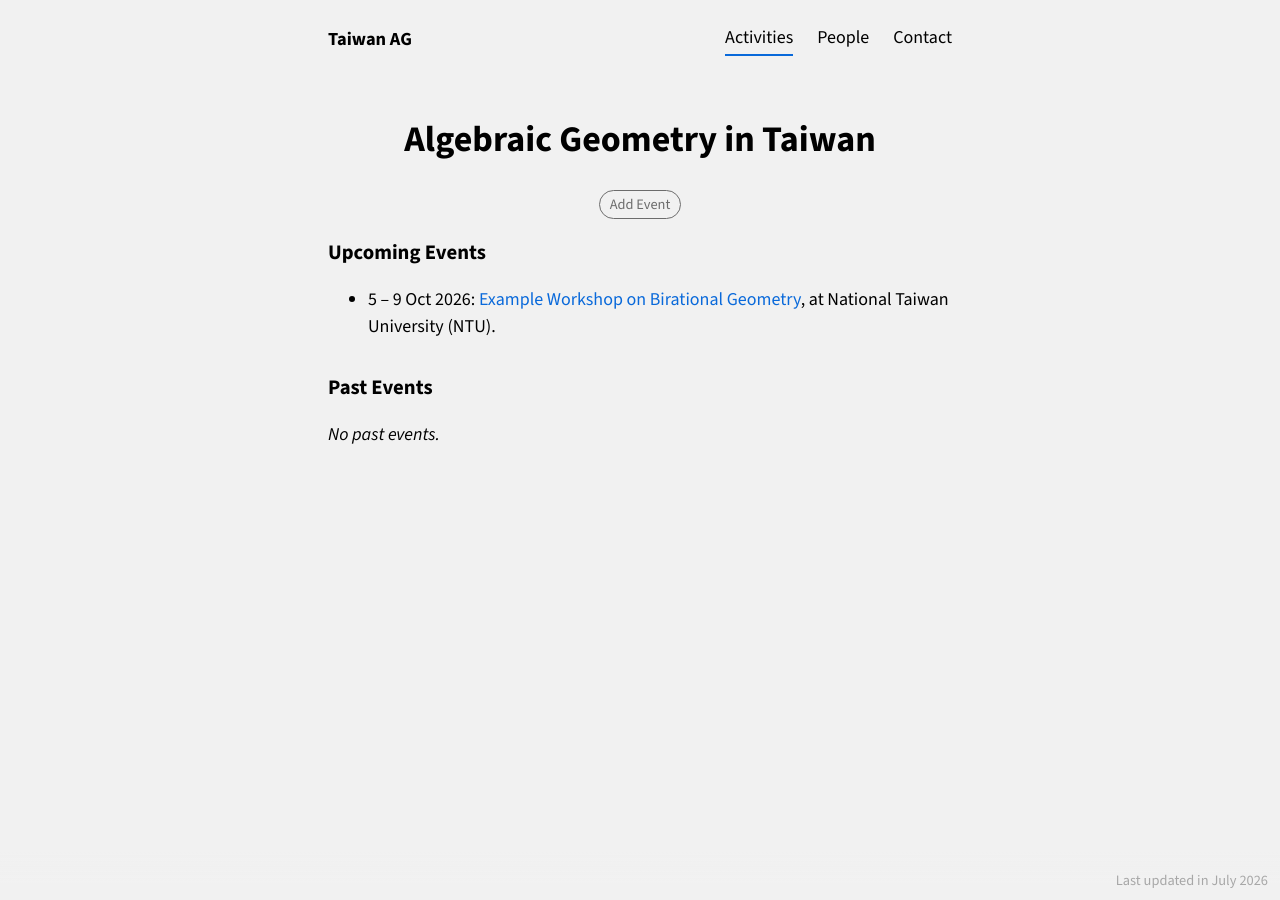
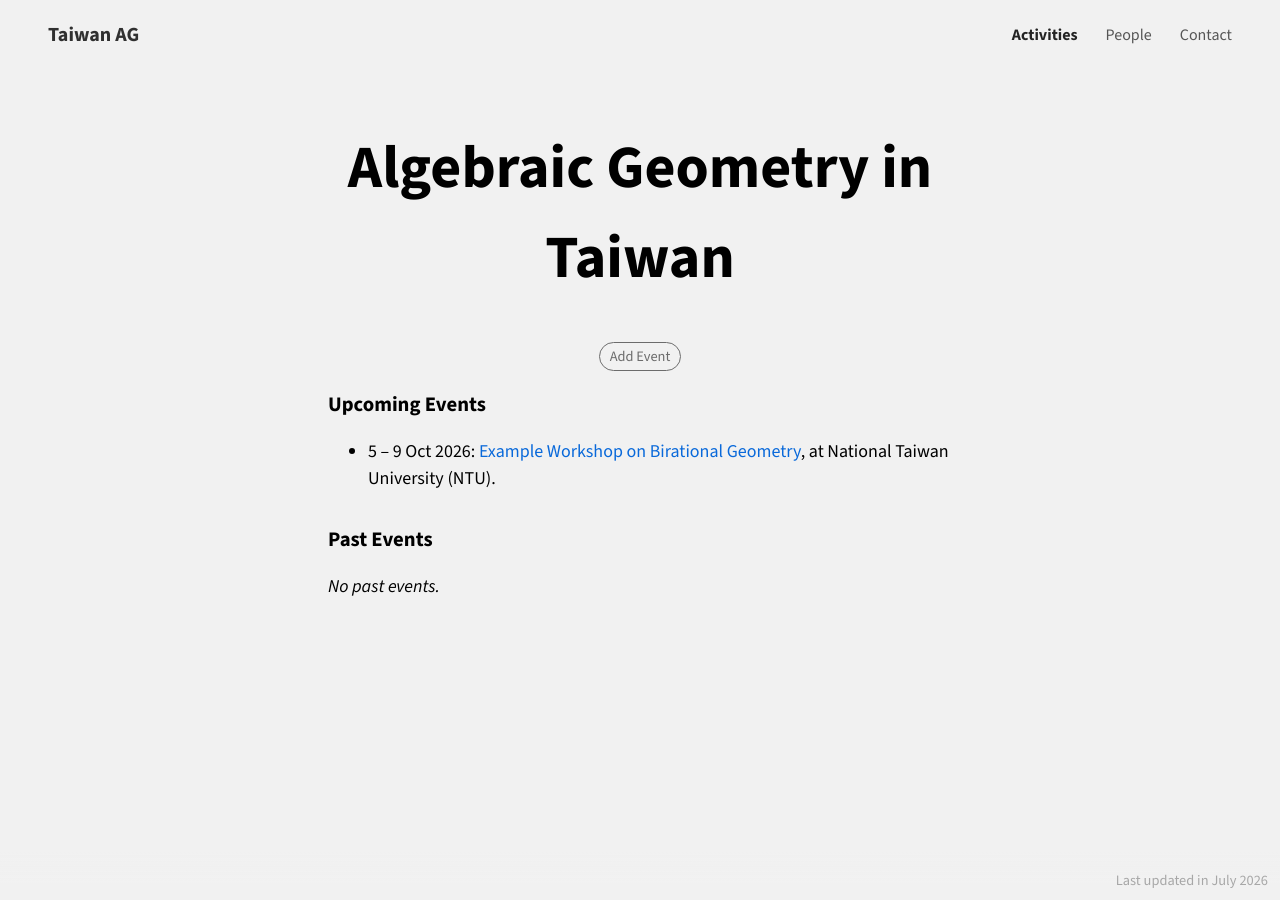
Before and after one commit to taiwan-ag/taiwan-ag.github.io, a Jekyll site: the page built from index.md, in a window 1280 px wide. Built offline with Jekyll 4.4.1, drawn with Linux system fonts in a browser that asks for light colours.

Commit message:
Restyle header and page titles for a lighter, more spacious look
Widen the header to span the full page instead of the narrow content
column, lighten the nav links (regular weight, muted gray, bold only for
the active page, no underline), and enlarge the page titles so they read
as a real heading rather than a mid-size label. The title is now always
rendered on the page itself (bigger on desktop, scaled down on mobile)
instead of being swapped for a short title in the mobile bar.

Co-Authored-By: Claude Sonnet 5 <noreply@anthropic.com>
Claude-Session: https://claude.ai/code/session_018MqQmPRFp8y98TfkCLULsc

```diff
--- a/_includes/header.html
+++ b/_includes/header.html
@@ -5,7 +5,6 @@
     <span class="nav-toggle-bar"></span>
   </button>
   <a href="{{ '/' | relative_url }}" class="site-name">{{ site.short_title }}</a>
-  <span class="page-title">{{ page.title }}</span>
   <nav id="site-nav" class="site-nav" aria-label="Main navigation">
     <a href="{{ '/' | relative_url }}"{% if page.url == '/' %} class="active"{% endif %}>Activities</a>
     <a href="{{ '/people/' | relative_url }}"{% if page.url == '/people/' %} class="active"{% endif %}>People</a>
--- a/assets/css/main.css
+++ b/assets/css/main.css
@@ -50,6 +50,7 @@ body {
 }
 
 h1 {
+  font-size: 3.75rem;
   text-align: center;
 }
 
@@ -110,38 +111,33 @@ h3 {
 
 /* Plain header row, no background/border -- sits in normal document
    flow (scrolls with the page) on every breakpoint, unlike the old
-   fixed sidebar/topbar. Width-matched to .page-content so the name and
-   links line up above the content column instead of spanning edge to
-   edge. */
+   fixed sidebar/topbar. Spans the full page width (unlike
+   .page-content's narrower reading column), name flush left and links
+   flush right. */
 .site-header {
   align-items: center;
   display: flex;
   gap: 1rem;
   justify-content: space-between;
-  margin: 0 auto;
-  max-width: 45rem;
-  padding: 1.5rem 3rem 0;
+  padding: 1.25rem 3rem 0;
 }
 
 .site-name {
   color: inherit;
-  font-size: 1.15rem;
+  font-size: 1.25rem;
   font-weight: bold;
+  opacity: 0.8;
   text-decoration: none;
 }
 
-/* Mobile-only (hamburger for the off-canvas drawer, and the current
-   page's short title) -- hidden on desktop, where the nav links render
-   inline in .site-nav instead. Shown by the @media block below. */
-.nav-toggle,
-.page-title {
-  display: none;
-}
-
+/* Mobile-only hamburger for the off-canvas drawer -- hidden on
+   desktop, where the nav links render inline in .site-nav instead.
+   Shown by the @media block below. */
 .nav-toggle {
   background: none;
   border: none;
   cursor: pointer;
+  display: none;
   flex-direction: column;
   gap: 0.3rem;
   padding: 0.4rem;
@@ -159,21 +155,24 @@ h3 {
    query below replaces this with the off-canvas drawer instead. */
 .site-nav {
   display: flex;
-  gap: 1.5rem;
+  gap: 1.75rem;
 }
 
 .site-nav a {
   color: inherit;
-  padding-bottom: 0.2rem;
+  font-size: 1rem;
+  opacity: 0.64;
   text-decoration: none;
 }
 
 .site-nav a:hover {
   color: var(--accent-color);
+  opacity: 1;
 }
 
 .site-nav a.active {
-  border-bottom: 2px solid var(--accent-color);
+  font-weight: bold;
+  opacity: 0.85;
 }
 
 .mailto-link,
@@ -474,10 +473,8 @@ a.person-name:hover {
     padding: 1rem 1.25rem 3.5rem;
   }
 
-  /* .site-header already shows the page's short title on mobile, so
-     the in-page h1 would just duplicate it. */
   h1 {
-    display: none;
+    font-size: 2.25rem;
   }
 
   .site-header {
@@ -488,17 +485,6 @@ a.person-name:hover {
 
   .nav-toggle {
     display: flex;
-  }
-
-  /* Truncates rather than wrapping when a page's title is too long for
-     narrow screens. */
-  .page-title {
-    display: block;
-    font-weight: bold;
-    max-width: 100%;
-    overflow: hidden;
-    text-overflow: ellipsis;
-    white-space: nowrap;
   }
 
   /* Off-canvas drawer instead of desktop's plain inline links. */
@@ -525,17 +511,18 @@ a.person-name:hover {
 
   .site-nav a {
     border-radius: 0.3rem;
+    opacity: 1;
     padding: 0.4rem 0.6rem;
   }
 
   .site-nav a:hover {
     background: var(--nav-hover-bg);
     color: inherit;
+    opacity: 1;
   }
 
   .site-nav a.active {
     background: var(--nav-active-bg);
-    border-bottom: none;
   }
 
   .people-filters {
```
